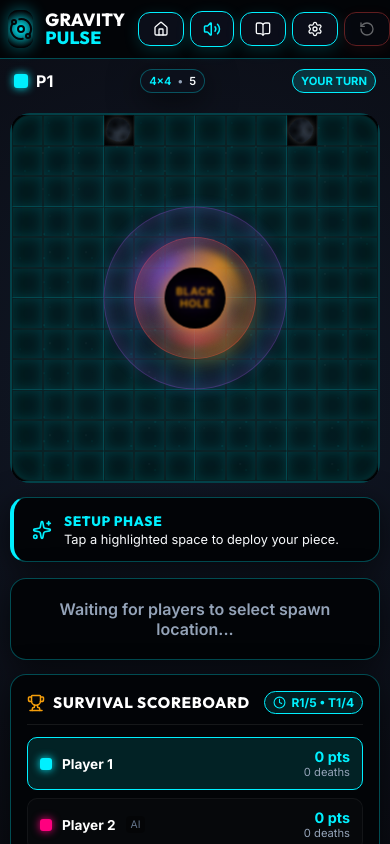
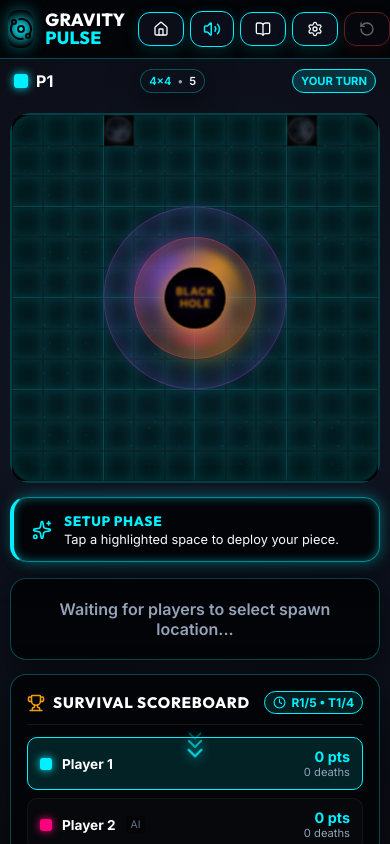
Before and after one commit to RandallBlanchetteGames/gravitypulse, a React (Vite) app: page / in a window 390 px wide. Shown: the top 844 px of the page. Built offline with nearby package versions, Linux system fonts and the light colour scheme.

Commit message:
feat: add glowing player prompts and mobile scroll indicators

```diff
--- a/src/components/controls/PhaseBanner.jsx
+++ b/src/components/controls/PhaseBanner.jsx
@@ -42,8 +42,16 @@ export function PhaseBanner({ phase, currentRound, maxRounds, activePlayer, turn
 
   const info = getBannerContent();
 
+  const isAttentionRequired =
+    phase === PHASES.SETUP ||
+    phase === PHASES.RESPAWN ||
+    (phase === PHASES.PLAYING && activePlayer?.isHuman !== false);
+
+  const glowColor = activePlayer?.color?.hex || 'var(--accent-cyan)';
+
   return (
-    <div className="glass-card" style={{
+    <div className={`glass-card ${isAttentionRequired ? 'banner-glow-active' : ''}`} style={{
+      '--glow-color': glowColor,
       padding: '14px 18px',
       borderLeft: `4px solid ${info.color}`,
       background: 'rgba(13, 16, 29, 0.85)',
--- a/src/components/layout/ResponsiveShell.jsx
+++ b/src/components/layout/ResponsiveShell.jsx
@@ -4,6 +4,7 @@
 
 import React, { useState } from 'react';
 import { ListFilter, Trophy } from 'lucide-react';
+import { ScrollIndicator } from './ScrollIndicator';
 
 export function ResponsiveShell({ leftPanel, centerHeader, centerBoard, rightPanel }) {
   const [mobileTab, setMobileTab] = useState('controls'); // 'controls', 'scores', 'log'
@@ -27,6 +28,8 @@ export function ResponsiveShell({ leftPanel, centerHeader, centerBoard, rightPan
       <section className="shell-right" style={{ display: 'flex', flexDirection: 'column', gap: '16px' }}>
         {rightPanel}
       </section>
+
+      <ScrollIndicator />
     </main>
   );
 }
--- /dev/null
+++ b/src/components/layout/ScrollIndicator.jsx
@@ -0,0 +1,50 @@
+import React, { useState, useEffect } from 'react';
+import { ChevronDown } from 'lucide-react';
+
+export function ScrollIndicator() {
+  const [isVisible, setIsVisible] = useState(false);
+
+  useEffect(() => {
+    const checkScroll = () => {
+      const scrollHeight = document.documentElement.scrollHeight;
+      const clientHeight = document.documentElement.clientHeight;
+      const scrollTop = window.scrollY || document.documentElement.scrollTop;
+
+      // Check if the page is scrollable
+      const isScrollable = scrollHeight > clientHeight + 10;
+
+      // Check if we are near the bottom (within 50px)
+      const isAtBottom = scrollTop + clientHeight >= scrollHeight - 50;
+
+      // Show indicator if scrollable and not at bottom
+      // Also, we typically only want this on mobile where stacking occurs
+      const isMobile = window.innerWidth < 768;
+
+      setIsVisible(isMobile && isScrollable && !isAtBottom);
+    };
+
+    // Initial check
+    checkScroll();
+
+    // Listeners
+    window.addEventListener('scroll', checkScroll, { passive: true });
+    window.addEventListener('resize', checkScroll, { passive: true });
+
+    // Re-check periodically in case dynamic content changes height without firing resize
+    const interval = setInterval(checkScroll, 1000);
+
+    return () => {
+      window.removeEventListener('scroll', checkScroll);
+      window.removeEventListener('resize', checkScroll);
+      clearInterval(interval);
+    };
+  }, []);
+
+  return (
+    <div className={`scroll-indicator-wrapper ${!isVisible ? 'hidden' : ''}`}>
+      <ChevronDown className="gravity-wave-chevron" size={24} />
+      <ChevronDown className="gravity-wave-chevron" size={24} />
+      <ChevronDown className="gravity-wave-chevron" size={24} />
+    </div>
+  );
+}
--- a/src/index.css
+++ b/src/index.css
@@ -958,3 +958,63 @@ h1, h2, h3, h4, .font-heading {
 .dust-flow-down::before { animation: wind-gust-down 4s linear infinite; }
 .dust-flow-left::before { animation: wind-gust-left 4s linear infinite; }
 .dust-flow-right::before { animation: wind-gust-right 4s linear infinite; }
+
+/* --- UI Prompts & Glow Indicators --- */
+.banner-glow-active {
+  position: relative;
+  z-index: 1;
+}
+
+.banner-glow-active::before {
+  content: '';
+  position: absolute;
+  inset: -1px;
+  border-radius: inherit;
+  background: transparent;
+  box-shadow: 0 0 15px var(--glow-color, var(--accent-cyan)), inset 0 0 10px var(--glow-color, var(--accent-cyan));
+  border: 1px solid var(--glow-color, var(--accent-cyan));
+  z-index: -1;
+  pointer-events: none;
+  animation: pulse-glow-opacity 2s ease-in-out infinite;
+}
+
+@keyframes pulse-glow-opacity {
+  0%, 100% { opacity: 0.2; }
+  50% { opacity: 0.8; }
+}
+
+/* --- Scroll Indicator: Gravity Wave --- */
+.scroll-indicator-wrapper {
+  position: fixed;
+  bottom: 80px; /* Above the bottom action bar on mobile */
+  left: 50%;
+  transform: translateX(-50%);
+  z-index: 50;
+  display: flex;
+  flex-direction: column;
+  align-items: center;
+  pointer-events: none;
+  transition: opacity 0.4s ease;
+}
+
+.scroll-indicator-wrapper.hidden {
+  opacity: 0;
+}
+
+.gravity-wave-chevron {
+  color: var(--accent-cyan);
+  animation: gravity-wave-bounce 2s infinite ease-in-out;
+  opacity: 0;
+  margin-top: -12px;
+  filter: drop-shadow(0 0 6px var(--accent-cyan));
+}
+
+.gravity-wave-chevron:nth-child(1) { animation-delay: 0s; margin-top: 0; }
+.gravity-wave-chevron:nth-child(2) { animation-delay: 0.2s; }
+.gravity-wave-chevron:nth-child(3) { animation-delay: 0.4s; }
+
+@keyframes gravity-wave-bounce {
+  0% { opacity: 0; transform: translateY(-12px) scale(0.8); }
+  50% { opacity: 1; transform: translateY(0) scale(1.1); }
+  100% { opacity: 0; transform: translateY(12px) scale(0.8); }
+}
```
